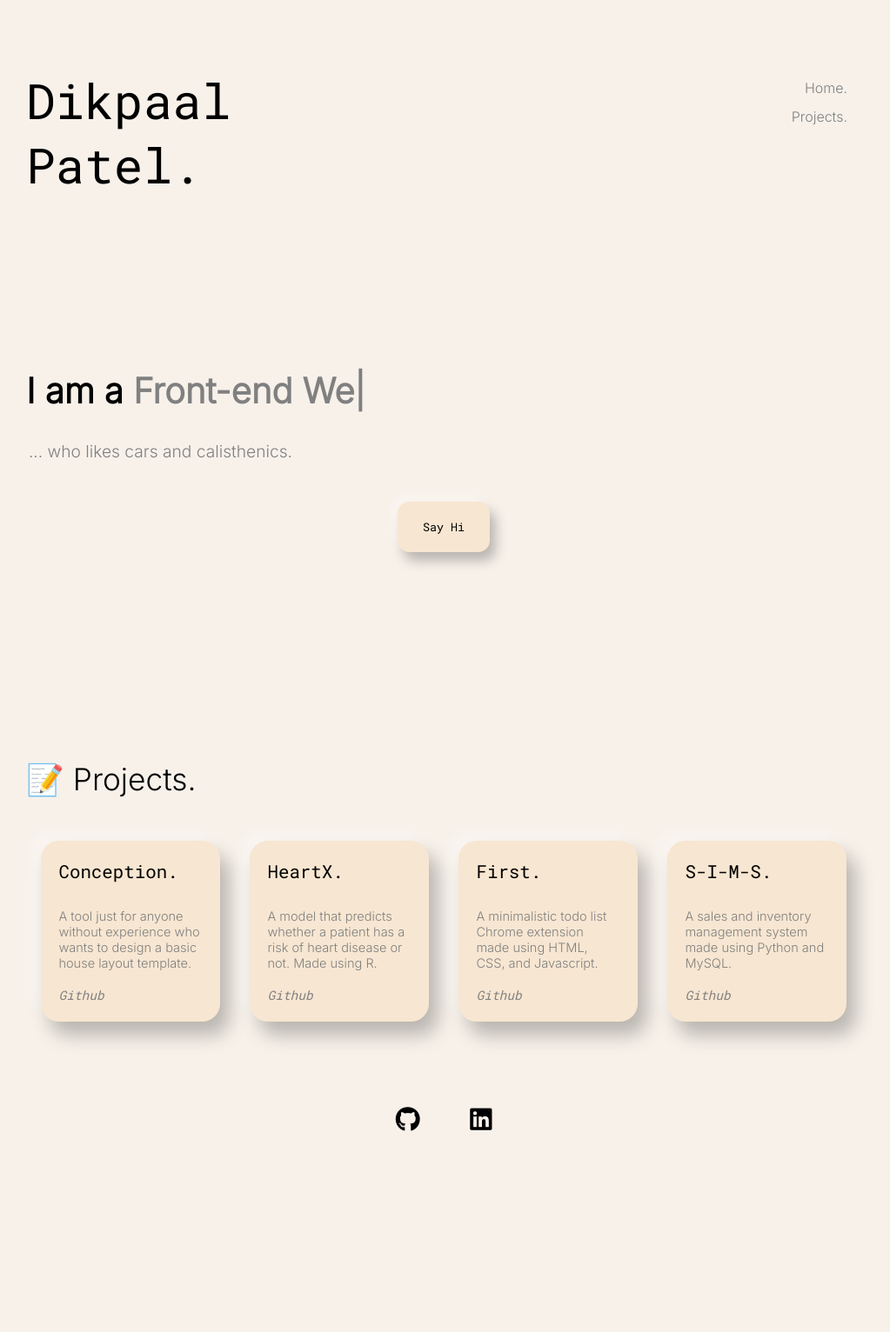
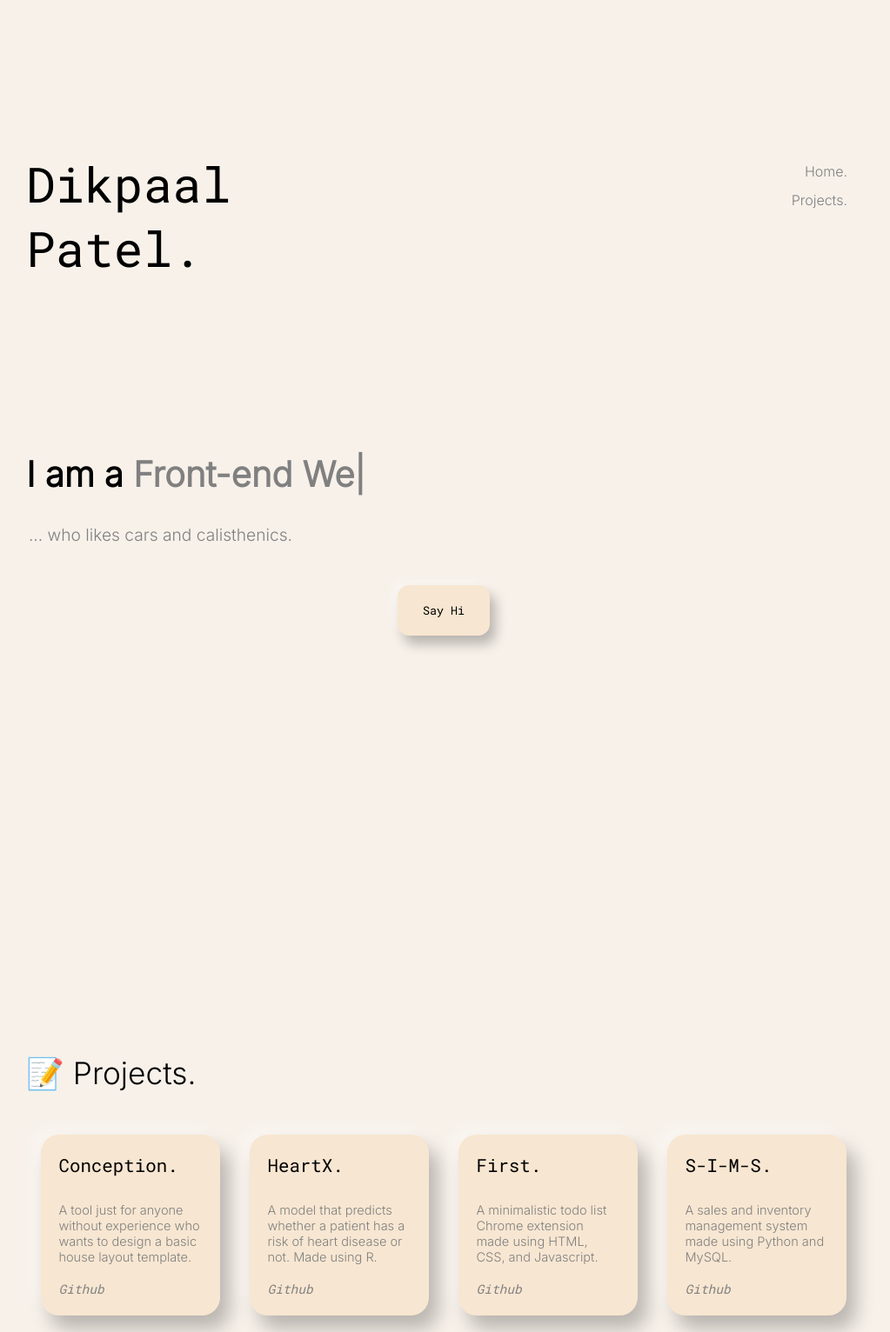
Before and after one commit to dikpaal/dikpaalpatel.com, a website: page index.html in a window 1280 px wide. Shown: the top 1532 px of the page at 87% size, without its empty margins (130-1153 px from the left). Before the commit the page ends 1351 px from the top, so only its background shows below. Drawn offline with nearby package versions, Linux system fonts and the light colour scheme; a web font is replaced by a local one.

Commit message:
changed the css to center the sections

```diff
--- a/css/about.css
+++ b/css/about.css
@@ -1,4 +1,6 @@
 #about-me-section {
+    height: 100%;
+
     flex-direction: column;
     align-items: flex-start;
     padding-top: 22em;
--- a/css/index.css
+++ b/css/index.css
@@ -15,6 +15,7 @@ html {
     align-items: center;
     justify-content: center;
 
+
 }
 
 body {
@@ -23,6 +24,7 @@ body {
     display: flex;
     flex-direction: column;
     align-items: center;
+    justify-content: center;
     height: 100%;
     width: 100vw;
     padding: 0;
@@ -33,13 +35,15 @@ body {
     bottom: 0;
     right: 0;
     background-color: #f7f1ea;
+    /* background-color: pink; */
+    padding-top: 12vh;
 }
 
 section {
     scroll-snap-align: center;
     margin: 0;
     padding: 0;
-    height: 100%;
+    height: 100vh;
     position: relative;
     width: 85vw;
     max-width: 60em;
@@ -47,7 +51,10 @@ section {
     display: flex;
     align-items: center;
     justify-content: center;
+    /* background-color: red; */
 }
+
+
 
 a {
     text-decoration: none;
```
